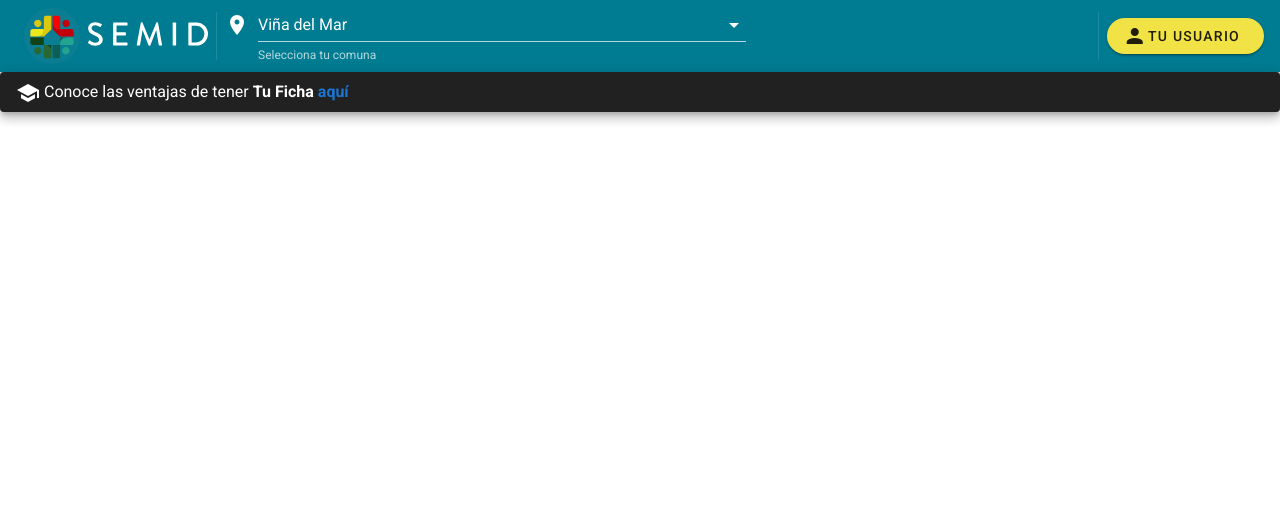
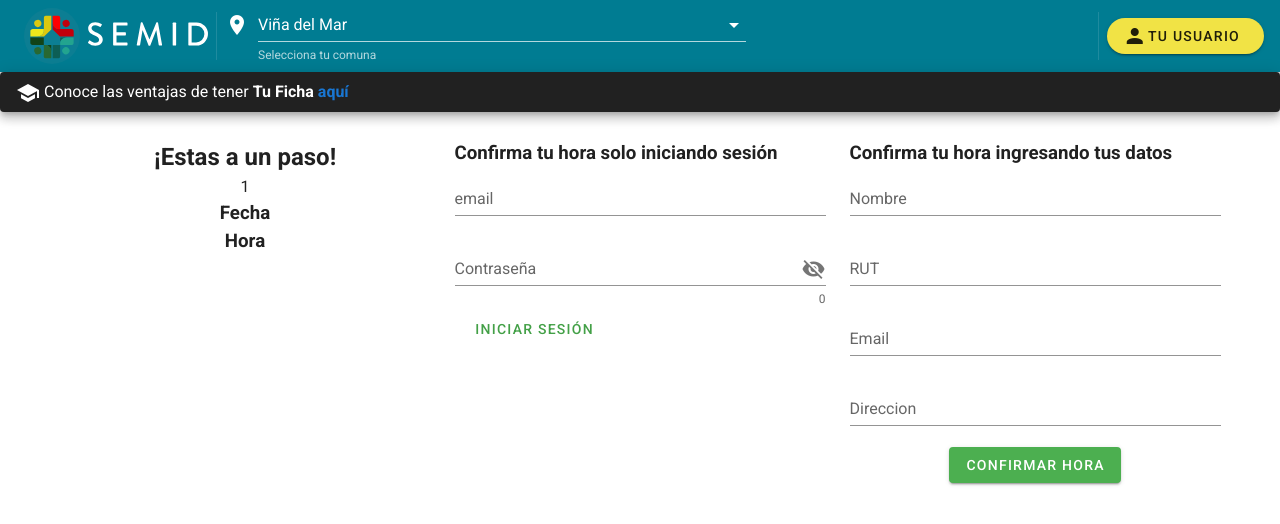
Before and after one commit to smenaaliaga/agendatuhora-website, a Vue app: page /profesionales/confirmar/1 in a window 1280 px wide. Shown: the top 524 px of the page. Built offline with nearby package versions, Linux system fonts and the light colour scheme; no server answers; what vue-sticky-directive would draw is missing.

Commit message:
Hora actualizada y se añade confirmar

```diff
--- a/package.json
+++ b/package.json
@@ -12,9 +12,11 @@
     "core-js": "^3.6.5",
     "firebase": "^7.17.1",
     "jquery": "^3.5.1",
+    "moment": "^2.27.0",
     "vue": "^2.6.11",
     "vue-aos": "^1.0.1",
     "vue-avatar": "^2.3.0",
+    "vue-loading-overlay": "^3.3.2",
     "vue-router": "3.1.6",
     "vue-sticky-directive": "0.0.10",
     "vuelidate": "^0.7.5",
--- a/src/components/TarjetaProfesional.vue
+++ b/src/components/TarjetaProfesional.vue
@@ -71,7 +71,7 @@
             this.$router.push({name: 'hora', params: {id: id} });
         }
     }
-    }
+}
 </script>
 
 <style scoped>
--- a/src/components/Toolbar.vue
+++ b/src/components/Toolbar.vue
@@ -53,7 +53,7 @@
       <v-btn text small color="error"
             v-if="existeUsuario"
             @click="cerrarSesion"><v-icon small class="icon">mdi-logout</v-icon><span class="text">Cerrar Sesion</span></v-btn>
-      <v-btn :rounded="cerrarSesion"
+      <v-btn rounded
             color="success"
             v-if="existeUsuario"
             @click="sesion">
@@ -358,7 +358,6 @@ Maecenas dui ante, varius in justo sed, volutpat ullamcorper augue. Mauris cursu
         .then(() => {
           this.login = false
         })
-      }
       },
       sesion(){
         if(this.$route.name == "sesion") {
@@ -366,6 +365,7 @@ Maecenas dui ante, varius in justo sed, volutpat ullamcorper augue. Mauris cursu
         }else{
           this.$router.push({name: 'sesion'})
         }
+      },
     },
     computed: {
       ...mapState(['ubicaciones','select','erro']),
--- a/src/routes.js
+++ b/src/routes.js
@@ -1,6 +1,7 @@
 import Home from './views/Home.vue';
 import Profesionales from './views/Profesionales';
 import Hora from './views/Hora';
+import Confirmar from './views/Confirmar';
 
 // Administracion
 import EditarProfesional from './views/admin/EditarProfesional';
@@ -26,6 +27,11 @@ export const routes = [
         name: 'hora',
         component: Hora
     },
+    {
+        path: '/profesionales/confirmar/:id',
+        name: 'confirmar',
+        component: Confirmar
+    },
     // Administracion
     {
         path: '/admin/profesionales/editar/:id',
--- a/src/store/store.js
+++ b/src/store/store.js
@@ -20,7 +20,7 @@ export const store = new Vuex.Store({
         error: null,
         // Profesionales
         profesionales: [],
-        profesional: { id: '', nombre: '', apellido: '', profesion: '', comuna: '', avatar: '', bio: ''}
+        profesional: { id: '', nombre: '', apellido: '', profesion: '', comuna: '', avatar: '', bio: '', dias_disponibles: '', hora_inicio: '', hora_fin: ''}
     },
     mutations: {
         // Mutaciones de Usuarios
@@ -120,7 +120,10 @@ export const store = new Vuex.Store({
                 profesion: profesional.profesion,
                 comuna: profesional.comuna,
                 avatar: profesional.avatar,
-                bio: profesional.bio
+                bio: profesional.bio,
+                dias_disponibles: profesional.dias_disponibles,
+                hora_inicio: profesional.hora_inicio,
+                hora_fin: profesional.hora_fin
             }).then(() => {
                 commit('aux', profesional)
             })
@@ -132,7 +135,10 @@ export const store = new Vuex.Store({
                 profesion: profesional.profesion,
                 comuna: profesional.comuna,
                 avatar: profesional.avatar,
-                bio: profesional.bio
+                bio: profesional.bio,
+                dias_disponibles: profesional.dias_disponibles,
+                hora_inicio: profesional.hora_inicio,
+                hora_fin: profesional.hora_fin
             })
             .then(doc => {
                 console.log(doc.id)
--- /dev/null
+++ b/src/views/Confirmar.vue
@@ -0,0 +1,101 @@
+<template>
+    <v-container>
+        <div style="height: 20px;" />
+        <v-row>
+            <v-col cols="12" sm="4">
+                <div align="center">
+                    <h2>¡Estas a un paso!</h2>
+                        {{ $route.params.id }}
+                    <h3>Fecha</h3>
+                        {{ $route.params.fecha }}
+                    <h3>Hora</h3>
+                        {{ $route.params.hora }}
+                </div>
+
+            </v-col>
+            <v-col cols="12" sm="4">
+                <h3>Confirma tu hora solo iniciando sesión</h3>
+                <v-text-field
+                    v-model="email"
+                    label="email"
+                    required
+                ></v-text-field>
+                <v-text-field
+                  v-model="password"
+                  :append-icon="show1 ? 'mdi-eye' : 'mdi-eye-off'"
+                  :rules="[rulesPass.required, rulesPass.min]"
+                  :type="show1 ? 'text' : 'password'"
+                  name="input-10-1"
+                  label="Contraseña"
+                  hint="Al menos 6 carácteres"
+                  counter
+                  @click:append="show1 = !show1"
+                ></v-text-field>
+                <v-btn
+                  color="green darken-1"
+                  type="submit"
+                  text
+                  large
+                >
+                  iniciar Sesión
+                </v-btn>
+            </v-col>
+            <v-col cols="12" sm="4">
+                <h3>Confirma tu hora ingresando tus datos</h3>
+                <v-text-field
+                    v-model="nombre"
+                    label="Nombre"
+                    required
+                ></v-text-field>
+                <v-text-field
+                    v-model="rut"
+                    label="RUT"
+                    required
+                ></v-text-field>
+                <v-text-field
+                    v-model="email"
+                    label="Email"
+                    required
+                ></v-text-field>
+                <v-text-field
+                    v-model="direccion"
+                    label="Direccion"
+                    required
+                ></v-text-field>
+                <div align="center">
+                    <v-btn dark color="success">Confirmar hora</v-btn>
+                </div>
+            </v-col>
+        </v-row>
+    </v-container>
+</template>
+
+<script>
+import { validationMixin } from 'vuelidate'
+import { required, email } from 'vuelidate/lib/validators'
+
+export default {
+    name: 'Confirmar',
+    data () {
+      return {
+        password: '',
+        email: '',
+        show1: false,
+        rulesPass: {
+          required: value => !!value || 'Requerido.',
+          min: v => v.length >= 6 || 'Min 6 caracteres',
+        },
+      }
+    },
+    mixins: [validationMixin],
+    validations: {
+      email: { required, email },
+      select: { required },
+      checkbox: {
+        checked (val) {
+          return val
+        },
+      },
+    },
+}
+</script>
--- a/src/views/Hora.vue
+++ b/src/views/Hora.vue
@@ -1,6 +1,5 @@
 <template>
     <div>
-        <div :class="!this.mobile ? 'space-init' : ''" />
         <v-container>
             <v-row>
                 <v-col cols="12" sm="3">
@@ -34,36 +33,38 @@
                 <v-col cols="12" sm="5">
 
                     <v-card>
-                        <v-tabs fixed-tabs color="#007C92">
-                            <v-tab>
-                                <v-icon>mdi-calendar</v-icon>
+                        <v-tabs fixed-tabs color="#007C92" v-model='tab'>
+                            <v-tab ripple href='#tab-1'>
+                                <v-icon>mdi-calendar</v-icon><span class="text"> Fecha</span>
                             </v-tab>
 
-                            <v-tab>
-                                <v-icon>mdi-clock</v-icon>
+                            <v-tab ripple href='#tab-2'>
+                                <v-icon>mdi-clock</v-icon><span class="text"> Hora</span>
                             </v-tab>
 
-                            <v-tab-item>
+                            <v-tab-item value='tab-1'>
                                 <v-date-picker
                                     v-model="date"
                                     full-width
                                     color="#007C92"
-                                    :landscape="$vuetify.breakpoint.smAndUp"
+                                    locale="es"
+                                    :allowed-dates="allowedWeeks"
+                                    :min="minDate"
+                                    :max="maxDate"
+                                    @change="changeTab()"
                                 ></v-date-picker>
                             </v-tab-item>
 
-                            <v-tab-item>
+                            <v-tab-item value='tab-2'>
                                 <v-time-picker
                                     v-model="time"
                                     color="#007C92"
-                                    :allowed-hours="allowedHours"
-                                    :allowed-minutes="allowedMinutes"
-                                    :landscape="$vuetify.breakpoint.mdAndUp"
                                     full-width
                                     format="24hr"
                                     scrollable
-                                    min="9:30"
-                                    max="22:15"
+                                    :min="horaMinima()"
+                                    :max="horaMaxima()"
+                                    :allowed-minutes="allowedStep"
                                 ></v-time-picker>
                             </v-tab-item>
 
@@ -102,7 +103,7 @@
 
                         <div style="height: 50px" />
 
-                        <v-btn dark color="primary">Agendar Hora</v-btn>
+                        <v-btn @click="goConfirmar(profesional.id, date, time)" dark color="success">Agendar</v-btn>
                     </div>
 
                     <div class="space-footer" />
@@ -115,6 +116,7 @@
 
 <script>
 import { mapState, mapActions } from 'vuex'
+
 export default {
     name: 'Hora',
     props: ['mobile'],
@@ -122,24 +124,61 @@ export default {
         return {
             id: this.$route.params.id,
 
-            date: new Date().toISOString().substr(0, 10),
-            time: '13:30',
-            timeStep: '10:10',
+            tab: 'tab-1',
+
+            // HORA
+            time: '15:30',
+
+            // FECHA
+            date: '',
+            minDate: '',
+            maxDate: '',
+
+            loading: true,
+            rows: []
         }
     },
-    created(){
+    async created(){
+
         this.getProfesional(this.id)
+
+        // FECHAS
+        const currentDate = new Date();
+        currentDate.setDate(currentDate.getDate() + 4);
+
+        this.minDate = currentDate.toISOString().substr(0, 10);
+        this.date = currentDate.toISOString().substr(0, 10);
+
+        currentDate.setDate(currentDate.getDate() + 60);
+        this.maxDate = currentDate.toISOString().substr(0, 10);
     },
     methods: {
         ...mapActions(['getProfesional']),
 
+        allowedWeeks: function(val){
+            return this.profesional.dias_disponibles[(new Date(val)).getDay()] === true
+        },
 
-        allowedHours: v => v % 2,
-        allowedMinutes: v => v >= 10 && v <= 50,
-        allowedStep: m => m % 10 === 0,
+        changeTab(){
+            setTimeout(() => { this.tab='tab-2'; }, 500);
+        },
+
+        horaMinima() {
+            return this.profesional.hora_inicio[(new Date(this.date)).getDay()]
+        },
+        horaMaxima() {
+            return this.profesional.hora_fin[(new Date(this.date)).getDay()]
+        },
+        allowedStep: m => m % 5 === 0,
+
+        // BOTON CONFIRMAR
+        goConfirmar(id, fecha, hora) {
+            this.$router.push({name: 'confirmar', params: {id: id, fecha: fecha, hora: hora} });
+        }
+
     },
     computed: {
-        ...mapState(['profesional']),
+        ...mapState(['profesional'])
     }
 }
 </script>
```
Also changed, not shown: 1 other file (tests, documents, lock files or other folders). Lines whose indentation alone changed are shown as unchanged.
